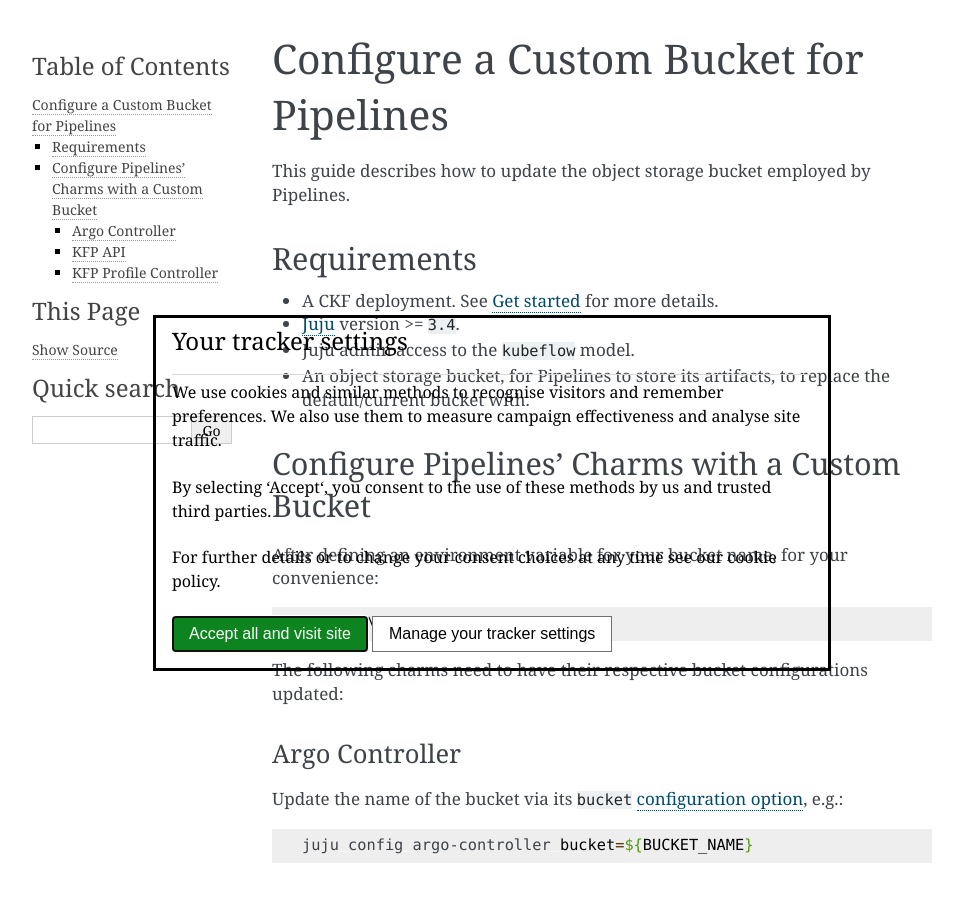
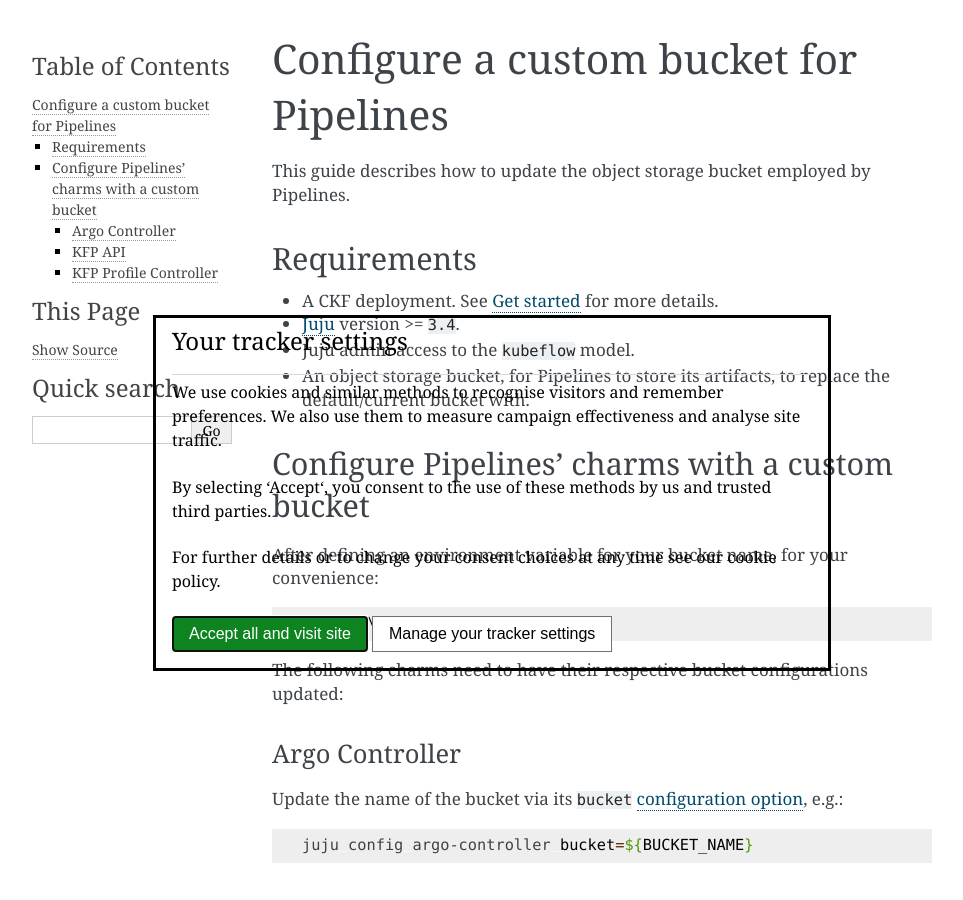
Before and after one commit to canonical/charmed-kubeflow-documentation, a Sphinx documentation site: the page built from docs/how-to/manage/configure-custom-bucket-for-pipelines.rst, in a window 1280 px wide and 900 px high. Shown: the whole window, without its empty margins (148-1111 px from the left). Built offline with Sphinx 7.4.7, drawn with Linux system fonts in a browser that asks for light colours.

Commit message:
Fix capitalization

```diff
--- a/docs/how-to/manage/configure-custom-bucket-for-pipelines.rst
+++ b/docs/how-to/manage/configure-custom-bucket-for-pipelines.rst
@@ -1,6 +1,6 @@
 .. _configure_custom_bucket_for_pipelines:
 
-Configure a Custom Bucket for Pipelines
+Configure a custom bucket for Pipelines
 ==============================================
 
 This guide describes how to update the object storage bucket employed by Pipelines.
@@ -18,7 +18,7 @@
 - An object storage bucket, for Pipelines to store its artifacts, to replace the default/current bucket with.
 
 ------------------------------------------------
-Configure Pipelines' Charms with a Custom Bucket
+Configure Pipelines' charms with a custom bucket
 ------------------------------------------------
 
 After defining an environment variable for your bucket name, for your convenience:
--- a/docs/how-to/manage/configure-unprivileged-workloads.rst
+++ b/docs/how-to/manage/configure-unprivileged-workloads.rst
@@ -3,7 +3,7 @@
 Configure user workloads to run unprivileged
 ============================================
 
-This guide describes how to configure Charmed Kubeflow (CKF) to run all user-generated workloads without elevated permissions. This is accomplished by configuring the [Pod Security Standards](https://kubernetes.io/docs/concepts/security/pod-security-standards/) for different levels of privileges for workloads running on namespaces associated with Kubeflow Profiles.
+This guide describes how to configure Charmed Kubeflow (CKF) to run all user-generated workloads without elevated permissions. This is accomplished by configuring the `Pod Security Standards <https://kubernetes.io/docs/concepts/security/pod-security-standards/)>`_ for different levels of privileges for workloads running on namespaces associated with Kubeflow Profiles.
 
 ---------------------
 Requirements
--- a/docs/how-to/manage/index.rst
+++ b/docs/how-to/manage/index.rst
@@ -51,4 +51,4 @@
     Enable HTTPS <enable-https>
     Enable Istio CNI plugin <enable-istio-cni>
 	Configure user workloads to run unprivileged <configure-unprivileged-workloads>
-    Configure a Custom Bucket for Pipelines <configure-custom-bucket-for-pipelines>
+    Configure a custom bucket for Pipelines <configure-custom-bucket-for-pipelines>
```
Also changed, not shown: 1 other file.
